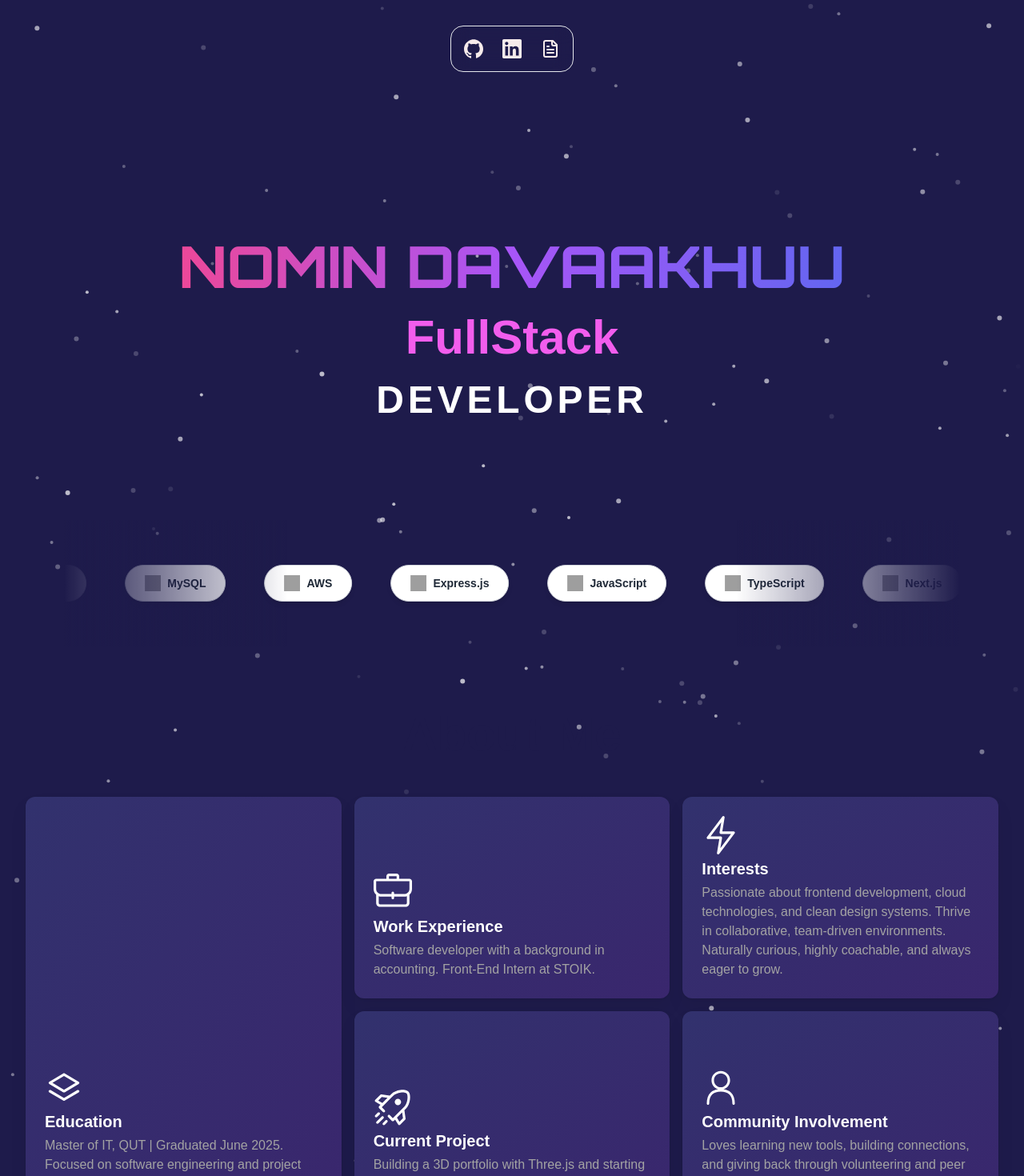
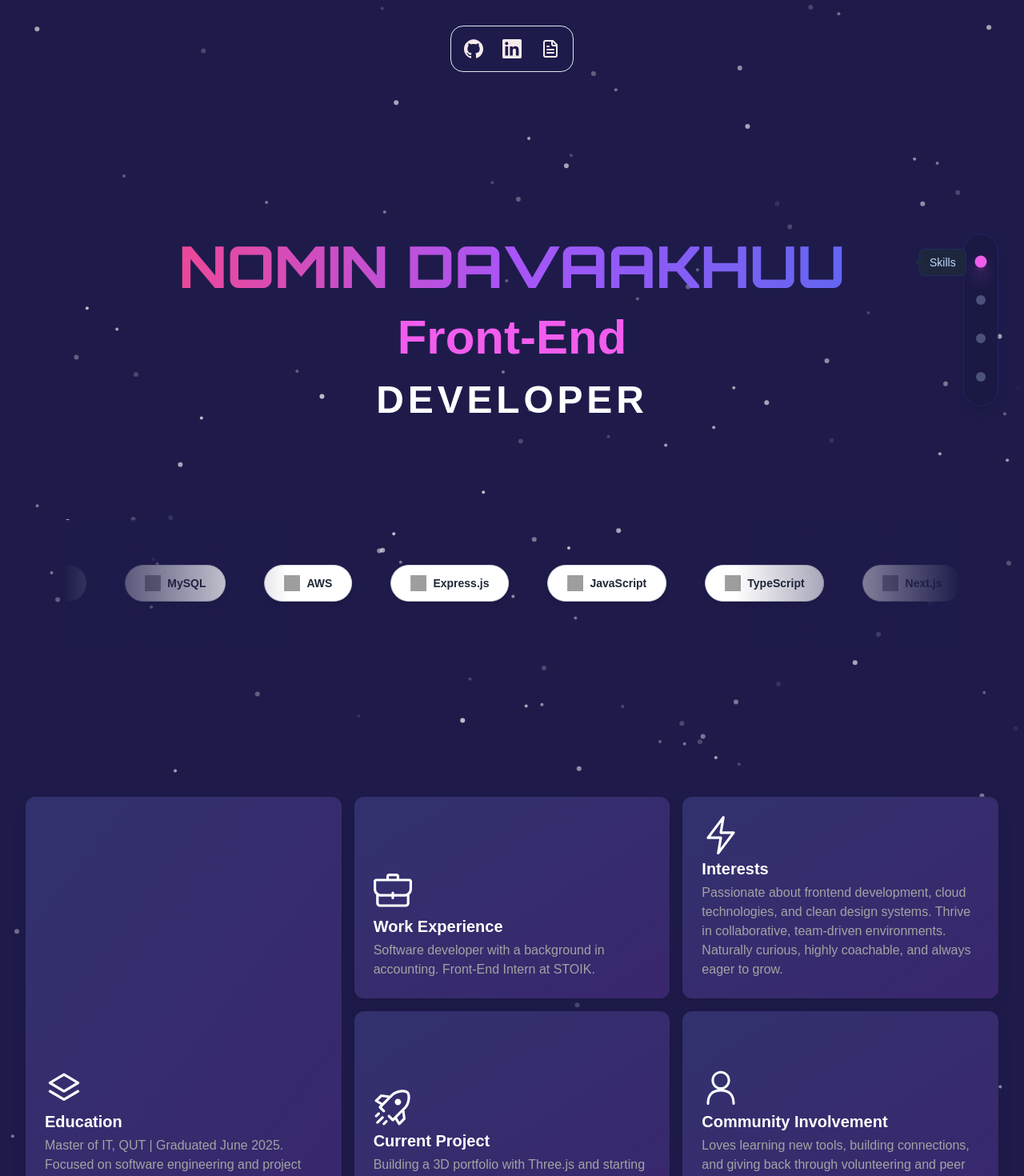
Before and after one commit to NominDavaakhuu/Nomin-Personal-Portfolio, a Next.js app: page / in a window 1280 px wide. Shown: the top 1470 px of the page at 80% size. Built offline with nearby package versions, Linux system fonts and the light colour scheme; grey boxes are pictures that could not be loaded.

Commit message:
Added simple navbar and footer

```diff
--- a/src/app/main/about.tsx
+++ b/src/app/main/about.tsx
@@ -62,7 +62,7 @@ const aboutMe = [
 
 export function AboutMe() {
   return (
-    <section className="max-w-7xl mx-auto px-8 py-20">
+    <section className="max-w-7xl mx-auto px-8 py-20" id="about">
       <h2 className="text-2xl md:text-4xl lg:text-6xl font-bold text-center mb-12 text-indigo-950 dark:text-white">
         About Me
       </h2>
--- a/src/app/main/footer.tsx
+++ b/src/app/main/footer.tsx
@@ -1,58 +1,48 @@
-import React from 'react'
-import Image from "next/image"
+import React from 'react';
 
-const Footer = () => {
+const Footer: React.FC = () => {
+  const currentYear = new Date().getFullYear();
+
   return (
-    <div>
-        <footer className="row-start-3 flex gap-6 flex-wrap items-center justify-center">
-            <a
-              className="flex items-center gap-2 hover:underline hover:underline-offset-4"
-              href="https://nextjs.org/learn?utm_source=create-next-app&utm_medium=appdir-template-tw&utm_campaign=create-next-app"
-              target="_blank"
-              rel="noopener noreferrer"
-            >
-              <Image
-                aria-hidden
-                src="/icons/file.svg"
-                alt="File icon"
-                width={16}
-                height={16}
-              />
-              Resume
-            </a>
-            <a
-              className="flex items-center gap-2 hover:underline hover:underline-offset-4"
-              href="https://vercel.com/templates?framework=next.js&utm_source=create-next-app&utm_medium=appdir-template-tw&utm_campaign=create-next-app"
-              target="_blank"
-              rel="noopener noreferrer"
-            >
-              <Image
-                aria-hidden
-                src="/icons/window.svg"
-                alt="Window icon"
-                width={16}
-                height={16}
-              />
-              Projects
-            </a>
-            <a
-              className="flex items-center gap-2 hover:underline hover:underline-offset-4"
-              href="https://www.linkedin.com/in/nomin-erdene-davaakhuu/"
-              target="_blank"
-              rel="noopener noreferrer"
-            >
-              <Image
-                aria-hidden
-                src="/icons/linkedin.svg"
-                alt="LinkedIn icon"
-                width={16}
-                height={16}
-              />
-              LinkedIn →
-            </a>
-          </footer>
-    </div>
-  )
-}
+    <footer className="relative bg-gradient-to-t from-slate-900 via-blue-900/20 to-transparent backdrop-blur-sm border-t border-blue-800/30">
+      {/* Subtle glow effect */}
+      <div className="absolute inset-0 bg-gradient-to-r from-blue-600/5 via-purple-600/5 to-blue-600/5 opacity-50"></div>
 
-export default Footer
+      <div className="relative max-w-6xl mx-auto px-6 py-12">
+        <div className="flex items-center justify-center">
+          {/* Brand Section */}
+          <div className="text-center space-y-4">
+            <h3 className="text-2xl font-bold bg-gradient-to-r from-blue-400 to-purple-400 bg-clip-text text-transparent">
+              Nomin Davaakhuu
+            </h3>
+            <p className="text-blue-200/70 text-sm leading-relaxed py-4">
+              Crafting digital experiences with passion and precision
+            </p>
+          </div>
+        </div>
+
+        {/* Bottom Bar */}
+        <div className="mt-8 pt-8 border-t border-blue-800/30">
+          <div className="flex flex-col md:flex-row justify-between items-center space-y-4 md:space-y-0">
+            <p className="text-blue-200/50 text-sm">
+              © {currentYear} Nomin Davaakhuu. All rights reserved.
+            </p>
+            <div className="flex items-center space-x-4">
+              <button
+                onClick={() => window.scrollTo({ top: 0, behavior: 'smooth' })}
+                className="group flex items-center space-x-2 text-blue-200/70 hover:text-blue-300 transition-colors duration-200 text-sm"
+              >
+                <svg className="w-4 h-4 group-hover:-translate-y-1 transition-transform" fill="none" stroke="currentColor" viewBox="0 0 24 24">
+                  <path strokeLinecap="round" strokeLinejoin="round" strokeWidth={2} d="M5 10l7-7m0 0l7 7m-7-7v18" />
+                </svg>
+                <span>Back to top</span>
+              </button>
+            </div>
+          </div>
+        </div>
+      </div>
+    </footer>
+  );
+};
+
+export default Footer;
--- a/src/app/main/hero.tsx
+++ b/src/app/main/hero.tsx
@@ -7,7 +7,7 @@ const orbitron = Orbitron({ subsets: ['latin'], weight: ['800'] });
 
 export function Body() {
   return (
-    <section className="relative w-full min-h-[60vh] flex items-center justify-center px-4">
+    <section className="relative w-full min-h-[60vh] flex items-center justify-center px-4" id="skills">
       <div className="text-center space-y-6">
         <h1 className={`${orbitron.className} text-4xl md:text-6xl lg:text-7xl font-extrabold bg-gradient-to-r from-pink-500 via-purple-500 to-indigo-500 bg-clip-text text-transparent`}>
           NOMIN DAVAAKHUU
--- a/src/app/main/opener.tsx
+++ b/src/app/main/opener.tsx
@@ -5,7 +5,11 @@ import { HyperText } from "@/components/magicui/hyper-text";
 
 const greetings = ["Hi"];
 
-export default function AnimatedGreetingIntro() {
+interface AnimatedGreetingProps {
+  onComplete: () => void;
+}
+
+export default function AnimatedGreeting({ onComplete }: AnimatedGreetingProps) {
   const [currentIndex, setCurrentIndex] = useState(0);
   const [showIntro, setShowIntro] = useState(false); // default false
   const [fadeOut, setFadeOut] = useState(false);
@@ -17,8 +21,11 @@ export default function AnimatedGreetingIntro() {
     if (!hasSeenIntro) {
       setShowIntro(true);
       sessionStorage.setItem("hasSeenIntro", "true");
+    } else {
+      // If intro has been seen, immediately call onComplete
+      onComplete();
     }
-  }, []);
+  }, [onComplete]);
 
   // Progress greeting sequence
   useEffect(() => {
@@ -38,15 +45,16 @@ export default function AnimatedGreetingIntro() {
     }
   }, [currentIndex, showIntro]);
 
-  // Remove intro after fade
+  // Remove intro after fade and call onComplete
   useEffect(() => {
     if (fadeOut) {
       const timeout = setTimeout(() => {
         setShowIntro(false);
+        onComplete(); // Call onComplete when animation finishes
       }, 1000);
       return () => clearTimeout(timeout);
     }
-  }, [fadeOut]);
+  }, [fadeOut, onComplete]);
 
   if (!showIntro) return null;
 
--- a/src/app/main/projects.tsx
+++ b/src/app/main/projects.tsx
@@ -4,7 +4,6 @@ import React, { useRef } from "react";
 import { MagicCard } from "@/components/magicui/magic-card";
 import Image from "next/image";
 import { ChevronLeftIcon, ChevronRightIcon } from "@radix-ui/react-icons";
-
 import calendarImage from "../../../public/images/calendar.png";
 import transcoderImage from "../../../public/images/transcode1.png";
 import noteTakerImage from "../../../public/images/note.png";
@@ -23,7 +22,7 @@ interface ProjectExperience {
   imageUrl?: StaticImageData;
 }
 
-const experiences: ProjectExperience[] = [
+const projects: ProjectExperience[] = [
   {
     id: 1,
     title: "Room Portfolio",
@@ -54,7 +53,6 @@ const experiences: ProjectExperience[] = [
       "Developed a video transcoding app that converts videos into multiple formats and manages video files efficiently.",
     technologies: ["Node.js", "AWS EC2", "AWS S3", "AWS RDS", "AWS-Cognito", "HTML & CSS"],
     duration: "Oct 2024 - Nov 2024",
-    // link: "https://github.com/NominDavaakhuu/videoTranscoder-web-app",
     link: "projectDetails/3",
     imageUrl: transcoderImage,
   },
@@ -66,13 +64,12 @@ const experiences: ProjectExperience[] = [
       "Developed a robust mobile note-taking app with an intuitive UI to easily manage notes and tasks, featuring a customizable settings section for adjustable text size.",
     technologies: ["React Native", "Expo", "Node.js", "Express", "MySQL", "TailwindCSS"],
     duration: "May 2024 - Jun 2024",
-    // link: "https://github.com/NominDavaakhuu/Note-taking-mobile-app",
     link: "projectDetails/4",
     imageUrl: noteTakerImage,
   },
 ];
 
-const Experience: React.FC = () => {
+const Projects: React.FC = () => {
   const scrollRef = useRef<HTMLDivElement>(null);
 
   const scroll = (direction: "left" | "right") => {
@@ -83,7 +80,7 @@ const Experience: React.FC = () => {
   };
 
   return (
-    <section className="relative w-full mx-auto px-8 py-12">
+    <section className="relative w-full mx-auto px-8 py-12" id="projects">
       <HyperText className="text-2xl md:text-4xl lg:text-6xl font-bold text-center mb-10 text-white">
         Projects
       </HyperText>
@@ -92,9 +89,9 @@ const Experience: React.FC = () => {
         {/* Scrollable container */}
         <div
           ref={scrollRef}
-          className="flex space-x-6 overflow-x-auto scroll-smooth no-scrollbar py-2 px-12"
+          className="flex space-x-6 overflow-x-auto scroll-smooth no-scrollbar py-2 px-2"
         >
-          {experiences.map((exp, index) => (
+          {projects.map((exp, index) => (
             <MagicCard
               key={index}
               className="min-w-[350px] max-w-[450px] p-6 rounded-2xl shadow-md flex-shrink-0"
@@ -129,13 +126,13 @@ const Experience: React.FC = () => {
         {/* Outside scroll buttons */}
         <button
           onClick={() => scroll("left")}
-          className="absolute -left-8 top-1/2 -translate-y-1/2 bg-inherit hover:bg-accent dark:bg-neutral-900 border border-gray-200 dark:border-gray-700 rounded-full p-2 shadow z-20"
+          className="absolute -left-16 top-1/2 -translate-y-1/2 bg-inherit hover:bg-accent dark:bg-neutral-900 border border-gray-200 dark:border-gray-700 rounded-full p-2 shadow z-20"
         >
           <ChevronLeftIcon className="w-5 h-5" />
         </button>
         <button
           onClick={() => scroll("right")}
-          className="absolute -right-8 top-1/2 -translate-y-1/2 bg-inherit hover:bg-accent dark:bg-neutral-900 border border-gray-200 dark:border-gray-700 rounded-full p-2 shadow z-20"
+          className="absolute -right-16 top-1/2 -translate-y-1/2 bg-inherit hover:bg-accent dark:bg-neutral-900 border border-gray-200 dark:border-gray-700 rounded-full p-2 shadow z-20"
         >
           <ChevronRightIcon className="w-5 h-5" />
         </button>
@@ -144,4 +141,4 @@ const Experience: React.FC = () => {
   );
 };
 
-export default Experience;
+export default Projects;
--- /dev/null
+++ b/src/app/main/sideNav.tsx
@@ -0,0 +1,87 @@
+import React, { useState, useEffect } from 'react';
+
+const SideNavbar: React.FC = () => {
+  const [activeSection, setActiveSection] = useState<string>('');
+
+  const navigationLinks = [
+    { href: '#skills', label: 'Skills' },
+    { href: '#about', label: 'About' },
+    { href: '#projects', label: 'Projects' },
+    { href: '#contact', label: 'Contact' },
+  ];
+
+  const scrollToSection = (href: string) => {
+    const element = document.querySelector(href);
+    if (element) {
+      element.scrollIntoView({ behavior: 'smooth' });
+    }
+  };
+
+  useEffect(() => {
+    const observer = new IntersectionObserver(
+      (entries) => {
+        entries.forEach((entry) => {
+          if (entry.isIntersecting) {
+            setActiveSection(entry.target.id);
+          }
+        });
+      },
+      {
+        threshold: 0.3, // Trigger when 30% of section is visible
+        rootMargin: '-20% 0px -20% 0px' // Only trigger when section is well within viewport
+      }
+    );
+
+    // Observe all sections
+    navigationLinks.forEach((link) => {
+      const element = document.getElementById(link.href.substring(1));
+      if (element) {
+        observer.observe(element);
+      }
+    });
+
+    return () => {
+      observer.disconnect();
+    };
+  }, []);
+
+  return (
+    <nav className="fixed right-8 top-1/2 transform -translate-y-1/2 z-50">
+      {/* Background with blur effect */}
+      <div className="absolute inset-0 bg-slate-900/20 backdrop-blur-md rounded-full border border-blue-800/30 shadow-lg"></div>
+
+      {/* Navigation dots */}
+      <div className="relative flex flex-col items-center space-y-6 px-4 py-6">
+        {navigationLinks.map((link) => {
+          const isActive = activeSection === link.href.substring(1);
+          return (
+            <div key={link.href} className="relative group">
+              <button
+                onClick={() => scrollToSection(link.href)}
+                className={`w-3 h-3 rounded-full transition-all duration-300 ${
+                  isActive
+                    ? 'bg-accent shadow-lg shadow-accent scale-125'
+                    : 'bg-blue-200/30 hover:bg-blue-300/50 hover:scale-110'
+                }`}
+                aria-label={`Go to ${link.label} section`}
+              />
+
+              {/* Tooltip */}
+              <div className={`absolute right-6 top-1/2 transform -translate-y-1/2 px-3 py-1 rounded-md bg-slate-800/90 backdrop-blur-sm border border-blue-800/30 transition-all duration-200 ${
+                isActive ? 'opacity-100 translate-x-0' : 'opacity-0 translate-x-2 group-hover:opacity-100 group-hover:translate-x-0'
+              }`}>
+                <span className="text-sm text-blue-200 whitespace-nowrap font-medium">
+                  {link.label}
+                </span>
+                {/* Arrow */}
+                <div className="absolute left-0 top-1/2 transform -translate-y-1/2 -translate-x-1 w-2 h-2 bg-slate-800 border-l border-b border-blue-800/30 rotate-45"></div>
+              </div>
+            </div>
+          );
+        })}
+      </div>
+    </nav>
+  );
+};
+
+export default SideNavbar;
--- a/src/app/page.tsx
+++ b/src/app/page.tsx
@@ -4,19 +4,27 @@ import './globals.css';
 import { Navbar } from "./main/navbar";
 import { Body } from "./main/hero";
 import { Particles } from "@/components/magicui/particles";
-import Experience from './main/projects';
+import { AboutMe } from './main/about';
+import Projects from './main/projects';
 import Skills from './main/skills';
 import AnimatedGreeting from './main/opener';
-import { AboutMe } from './main/about';
 import ContactForm from './main/contactMe';
-import ScrollToTop from '../components/ui/scrollToTop';
+import Footer from './main/footer';
+import SideNavbar from './main/sideNav';
+import { useState } from 'react';
 
 export default function Home() {
+  const [introComplete, setIntroComplete] = useState(false);
+
+  const handleIntroComplete = () => {
+    setIntroComplete(true);
+  };
+
   return (
     <div className="relative flex flex-col items-center min-h-screen">
 
       {/* Opening Text Animation */}
-      <AnimatedGreeting />
+      <AnimatedGreeting onComplete={handleIntroComplete} />
 
       {/* Background Particles */}
       <Particles
@@ -27,13 +35,21 @@ export default function Home() {
         ease={100}
         color="#fff"
         refresh
-      >
-      </Particles>
+      />
 
-      {/* Sticky Navbar */}
-      <header className="w-full z-10">
-        <Navbar />
-      </header>
+      {/* Sticky Navbar - Only show after intro */}
+      {introComplete && (
+        <header className="w-full z-10 animate-fade-in">
+          <Navbar />
+        </header>
+      )}
+
+      {/* Side Navigation Bar - Only show after intro */}
+      {introComplete && (
+        <div className="animate-fade-in-delay">
+          <SideNavbar />
+        </div>
+      )}
 
       {/* Body / Hero Section */}
       <section id="home" className="relative z-10 w-full max-w-6xl px-4 pt-20">
@@ -41,24 +57,26 @@ export default function Home() {
       </section>
 
       {/* Skills Section */}
-      <section id="skills" className="relative z-10 w-full max-w-6xl px-4 ">
+      <section id="skills" className="relative z-10 w-full max-w-6xl px-4">
         <Skills />
       </section>
 
       {/* About Me Section */}
-      <AboutMe/>
+      <section id="about" className="relative z-10 w-full">
+        <AboutMe />
+      </section>
 
-      {/* Experience Section */}
+      {/* Projects Section */}
       <div className="w-full py-36">
         <section
-          id="experience"
-          className="relative z-10 max-w-6xl mx-auto px-4 "
+          id="projects"
+          className="relative z-10 max-w-6xl mx-auto px-4"
         >
-          <Experience />
+          <Projects />
         </section>
       </div>
 
-      {/*Contact Section */}
+      {/* Contact Section */}
       <div className="w-full py-6 bg-gray-100 dark:bg-gray-900">
         <section
           id="contact"
@@ -68,8 +86,10 @@ export default function Home() {
         </section>
       </div>
 
-      {/* Scroll to Top Button */}
-      <ScrollToTop />
+      {/* Footer Section */}
+      <footer className="w-full">
+        <Footer />
+      </footer>
     </div>
   );
 }
```
